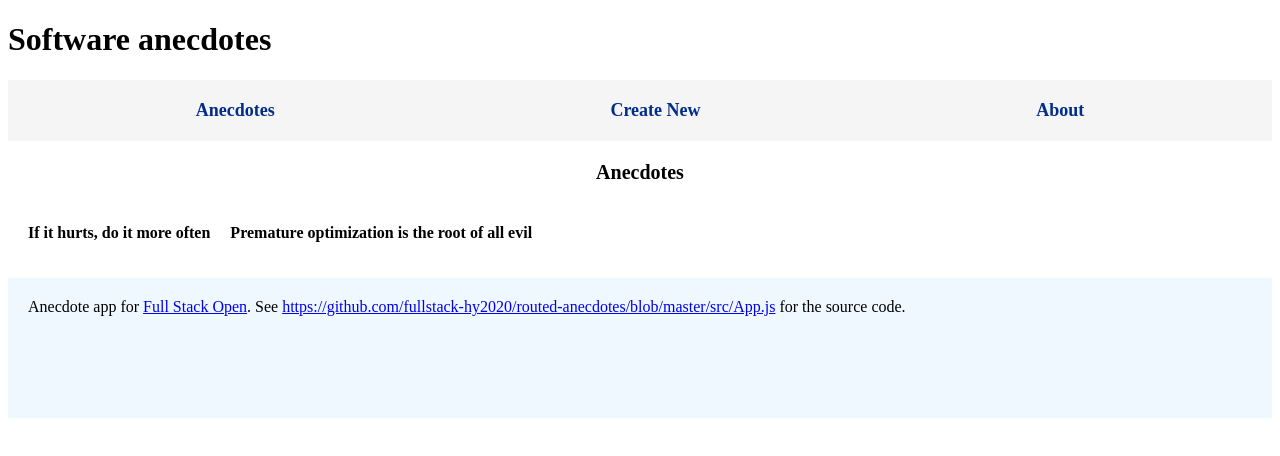
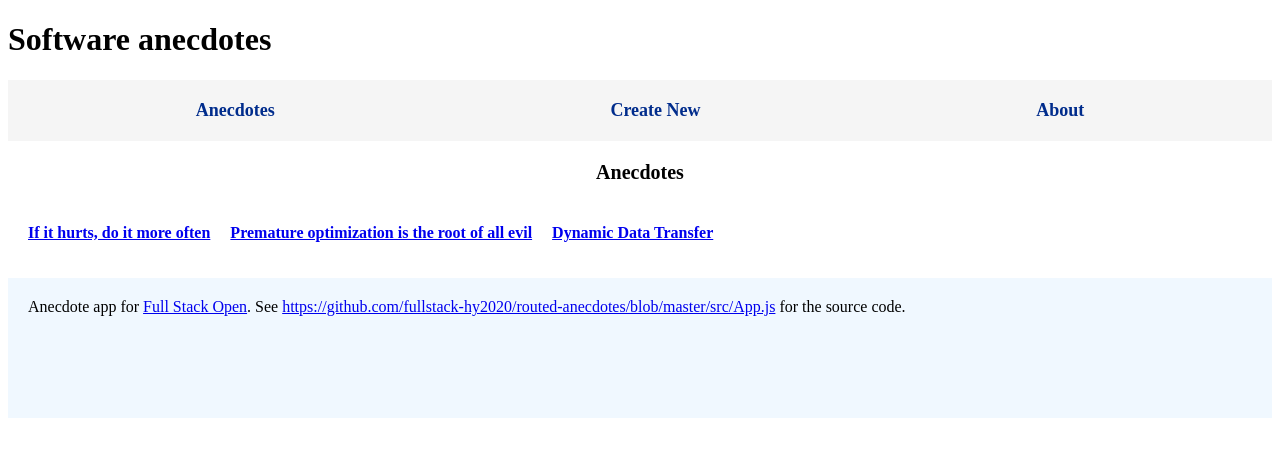
Before and after one commit to Peterzolo/Part-7, a React (Create React App) app: page / in a window 1280 px wide. Shown: the top 456 px of the page. Built offline with nearby package versions, Linux system fonts and the light colour scheme; data requests are answered from the project's data file.

Commit message:
Create anecdote
Added create anecdote

```diff
--- a/src/components/anecdotes/AddAnecdote.jsx
+++ b/src/components/anecdotes/AddAnecdote.jsx
@@ -1,30 +1,16 @@
 import React, { useState } from "react";
+import { createAnecdote } from "../../services/anecdoteService";
 
 const CreateAnecdote = () => {
-  const [anecdotes, setAnecdotes] = useState([
-    {
-      content: "If it hurts, do it more often",
-      author: "Jez Humble",
-      info: "https://martinfowler.com/bliki/FrequencyReducesDifficulty.html",
-      votes: 0,
-      id: 1,
-    },
-    {
-      content: "Premature optimization is the root of all evil",
-      author: "Donald Knuth",
-      info: "http://wiki.c2.com/?PrematureOptimization",
-      votes: 0,
-      id: 2,
-    },
-  ]);
-
+  const [newAnecdote, setNewAnecdote] = useState(null);
   const [content, setContent] = useState("");
   const [author, setAuthor] = useState("");
   const [info, setInfo] = useState("");
 
   const anecdoteId = Math.round(Math.random() * 10000);
+  console.log("generated id", anecdoteId);
 
-  const handleSubmit = (e) => {
+  const handleSubmit = async (e) => {
     e.preventDefault();
     const newAnecdoteObject = {
       content,
@@ -33,8 +19,8 @@ const CreateAnecdote = () => {
       votes: 0,
       id: anecdoteId,
     };
-
-    setAnecdotes(anecdotes.concat(newAnecdoteObject));
+    const response = await createAnecdote(newAnecdoteObject);
+    setNewAnecdote(response);
   };
 
   return (
--- a/src/components/anecdotes/AnecdoteList.jsx
+++ b/src/components/anecdotes/AnecdoteList.jsx
@@ -2,10 +2,10 @@ import React, { useEffect, useState } from "react";
 
 import "../../components/anecdotes/Anecdote.css";
 import { getAllAnecdotes } from "../../services/anecdoteService";
+import { Link } from "react-router-dom";
 
 const AnecdoteList = () => {
   const [anecdotes, setAnecdotes] = useState([]);
-  console.log("ANECDOTES ALL", anecdotes);
 
   useEffect(() => {
     const fetchAllAnecdotes = async () => {
@@ -20,7 +20,7 @@ const AnecdoteList = () => {
       <ul className="list-wrap">
         {anecdotes.map((anecdote) => (
           <li key={anecdote.id} className="list">
-            {anecdote.content}
+            <Link to={`/${anecdote.id}`}> {anecdote.content} </Link>
           </li>
         ))}
       </ul>
--- a/src/components/anecdotes/SingleAnecdote.jsx
+++ b/src/components/anecdotes/SingleAnecdote.jsx
@@ -8,7 +8,6 @@ const SingleAnecdote = () => {
 
   const params = useParams();
   const id = params.id;
-  console.log("ANECDOTE ID", id);
 
   useEffect(() => {
     const fetchData = async () => {
--- a/src/json.data/db.json
+++ b/src/json.data/db.json
@@ -13,6 +13,13 @@
       "info": "http://wiki.c2.com/?PrematureOptimization",
       "votes": 0,
       "id": 2
+    },
+    {
+      "content": "Dynamic Data Transfer",
+      "author": "James Hurr",
+      "info": "https://martinfowler.com/bliki/FrequencyReducesDifficulty.html",
+      "votes": 0,
+      "id": 8828
     }
   ]
 }
--- a/src/services/anecdoteService.js
+++ b/src/services/anecdoteService.js
@@ -11,3 +11,8 @@ export const getSingleAnecdote = async (id) => {
   const response = await axios.get(`${baseUrl}/${id}`);
   return response.data;
 };
+
+export const createAnecdote = async (anecdoteData) => {
+  const response = await axios.post(baseUrl, anecdoteData);
+  return response.data;
+};
```
